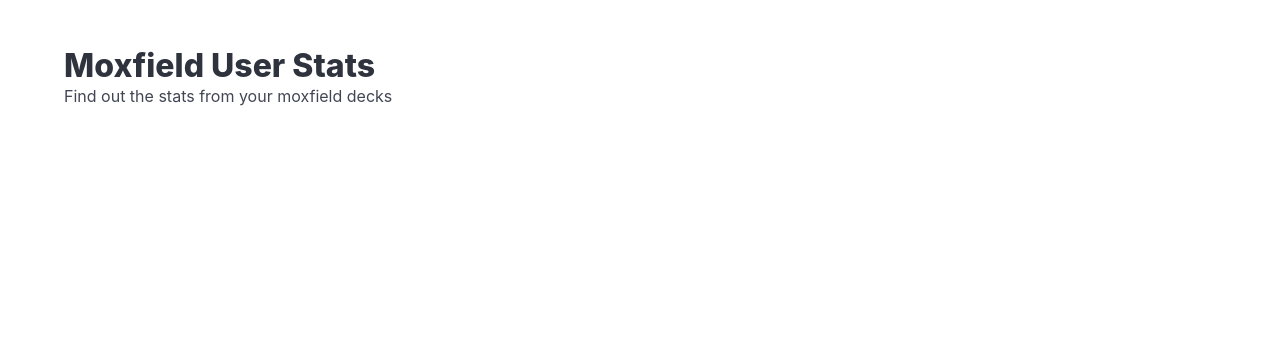
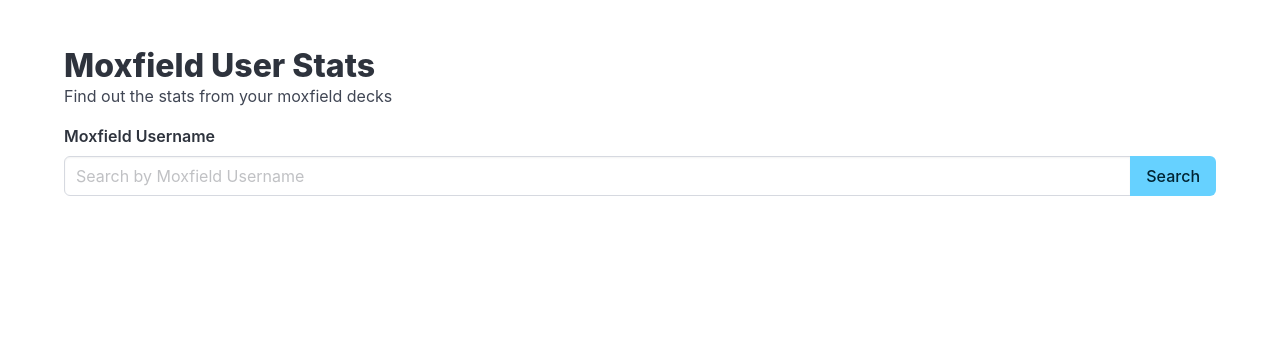
Before and after one commit to rach0022/moxfield_user_stats, a Django app: page / in a window 1280 px wide. Shown: the top 344 px of the page. Run offline with Django 5.2, Linux system fonts and the light colour scheme.

Commit message:
FRONTEND: initial commit of userDecksApp to use fetch to retrieve decks

```diff
--- a/config/settings.py
+++ b/config/settings.py
@@ -124,7 +124,9 @@ USE_TZ = True
 # Static files (CSS, JavaScript, Images)
 # https://docs.djangoproject.com/en/5.0/howto/static-files/
 
-STATIC_URL = 'static/'
+STATIC_URL = '/static/'
+STATICFILES_DIRS = [os.path.join(BASE_DIR, 'static')]
+STATIC_ROOT = os.path.join(BASE_DIR, 'staticfiles')
 
 # Default primary key field type
 # https://docs.djangoproject.com/en/5.0/ref/settings/#default-auto-field
--- /dev/null
+++ b/static/js/user_decks.js
@@ -0,0 +1,24 @@
+const userDecksApp = {
+    init: () => {
+        // output to the console to show the js file is loaded
+        console.log("User Decks App is initialized...");
+
+        // add the event listeners required for the application
+        document.getElementById('search_moxfield_user_name').addEventListener(
+            'click', userDecksApp.searchUserDecks
+        );
+    },
+    searchUserDecks: (clickEvent) => {
+        // First stop the event from bubbling up and the default form actions
+        clickEvent.stopPropagation();
+        clickEvent.preventDefault();
+
+        // Get the username from the input
+        const userName = document.getElementById('user_name_input').value;
+        console.log(userName);
+
+        // Send the request to the Django Backend
+    }
+};
+
+document.addEventListener('DOMContentLoaded', userDecksApp.init);
--- a/user_stats_app/templates/user_stats_app/user_decks.html
+++ b/user_stats_app/templates/user_stats_app/user_decks.html
@@ -1,5 +1,5 @@
 {% extends 'user_stats_app/base.html' %}
-
+{% load static %}
 
 {% block tab_title %}
     Home
@@ -13,8 +13,24 @@
 {% endblock %}
 
 {% block content %}
-    <p>Find out the stats from your moxfield decks</p>
+    <div class="content">
+        <p>Find out the stats from your moxfield decks</p>
+        <form id="moxfield-username-search-input">
+            <label class="label" for="user_name_input">Moxfield Username</label>
+            <div class="field has-addons">
+                <div class="control is-expanded">
+                    <input class="input" type="text" placeholder="Search by Moxfield Username" id="user_name_input">
+                </div>
+                <div class="control">
+                    <button class="button is-info" id="search_moxfield_user_name">
+                        Search
+                    </button>
+                </div>
+            </div>
+        </form>
+    </div>
 {% endblock %}
 
 {% block scripts %}
+    <script src="{% static 'js/user_decks.js' %}"></script>
 {% endblock %}
```
Also changed, not shown: 1 other file.
